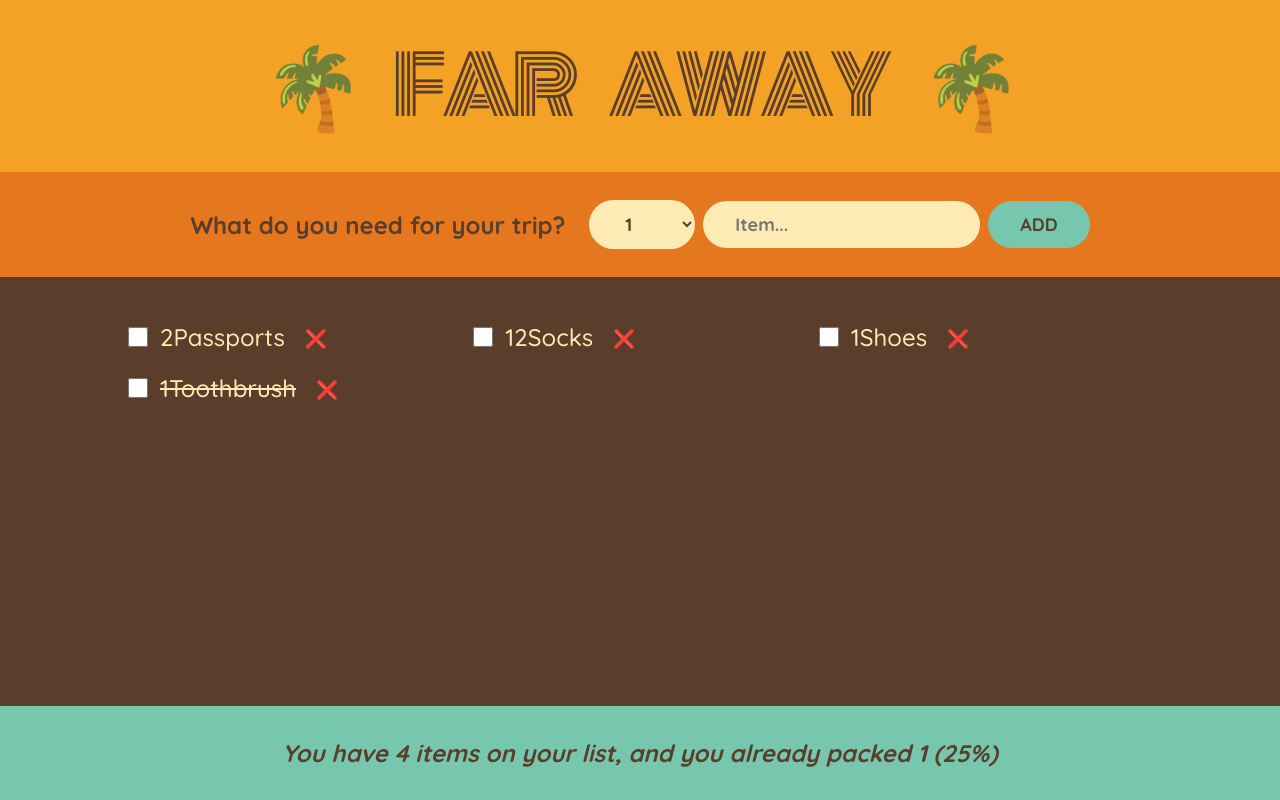
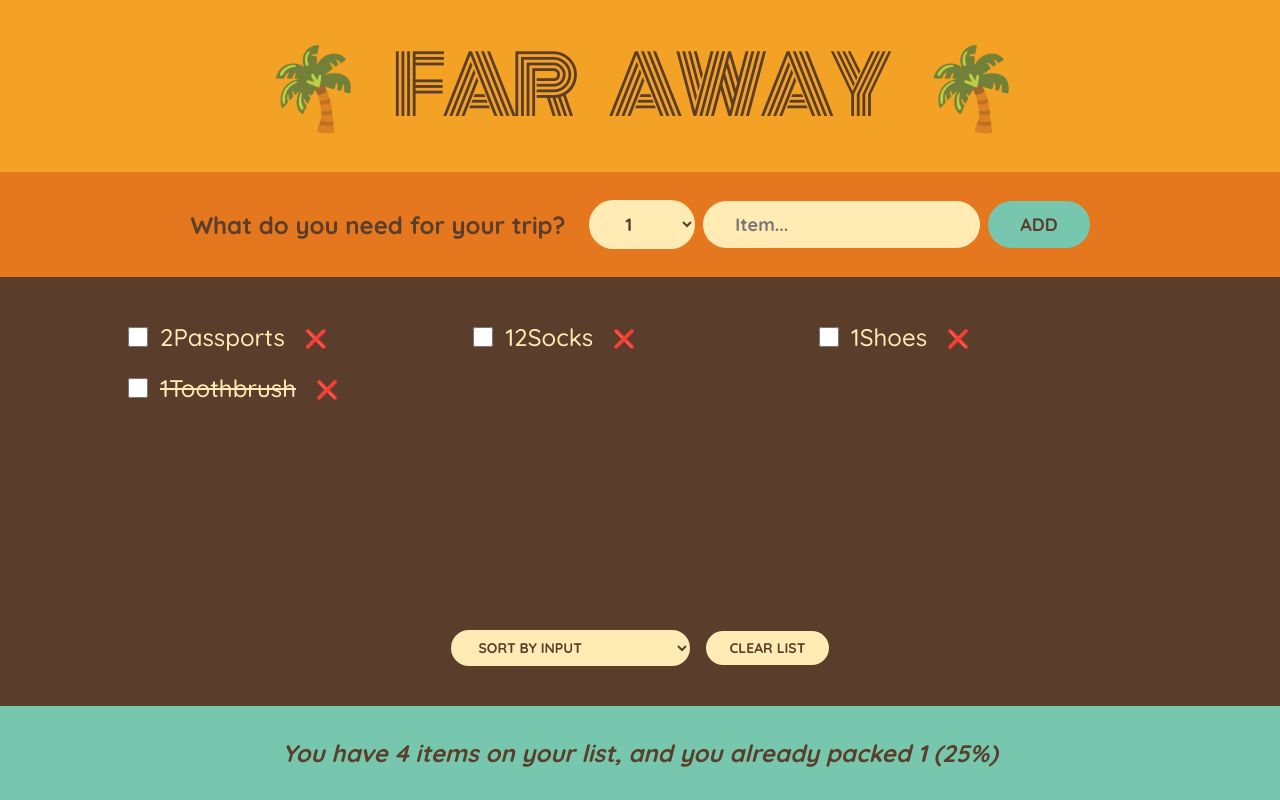
Before and after one commit to seif090/travel-list, a React (Create React App) app: page / in a window 1280 px wide. Built offline with nearby package versions, Linux system fonts and the light colour scheme.

Commit message:
Enhance PackingList component with sorting functionality and toggle packed status

```diff
--- a/src/App.js
+++ b/src/App.js
@@ -71,14 +71,33 @@
     </form>
   );
 }
-function PackingList({ items, onDeleteItem }) {
+function PackingList({ items, onDeleteItem, onTogglePacked }) {
+  const [sortBy, setSortBy] = useState("input");
+  let sortedItems;
+  if (sortBy === "input") sortedItems = items;
+  if (sortBy === "description")
+    sortedItems = items
+      .slice()
+      .sort((a, b) => a.description.localeCompare(b.description));
+  if (sortBy === "packed")
+    sortedItems = items
+      .slice()
+      .sort((a, b) => Number(a.packed) - Number(b.packed));
   return (
     <div className="list">
       <ul>
-        {items.map((item) => (
-          <Item item={item} key={item.id} onDeleteItem={onDeleteItem} />
+        {sortedItems.map((item) => (
+          <Item item={item} key={item.id} onDeleteItem={onDeleteItem} onTogglePacked={onTogglePacked} />
         ))}
       </ul>
+      <div className="actions">
+        <select value={sortBy} onChange={(e) => setSortBy(e.target.value)}>
+          <option value='input'>Sort by Input</option>
+          <option value="description">Sort by Description</option>
+          <option value="packed">Sort by Packed Status</option>
+        </select>
+        <button>Clear List</button>
+      </div>
     </div>
   );
 }
```
